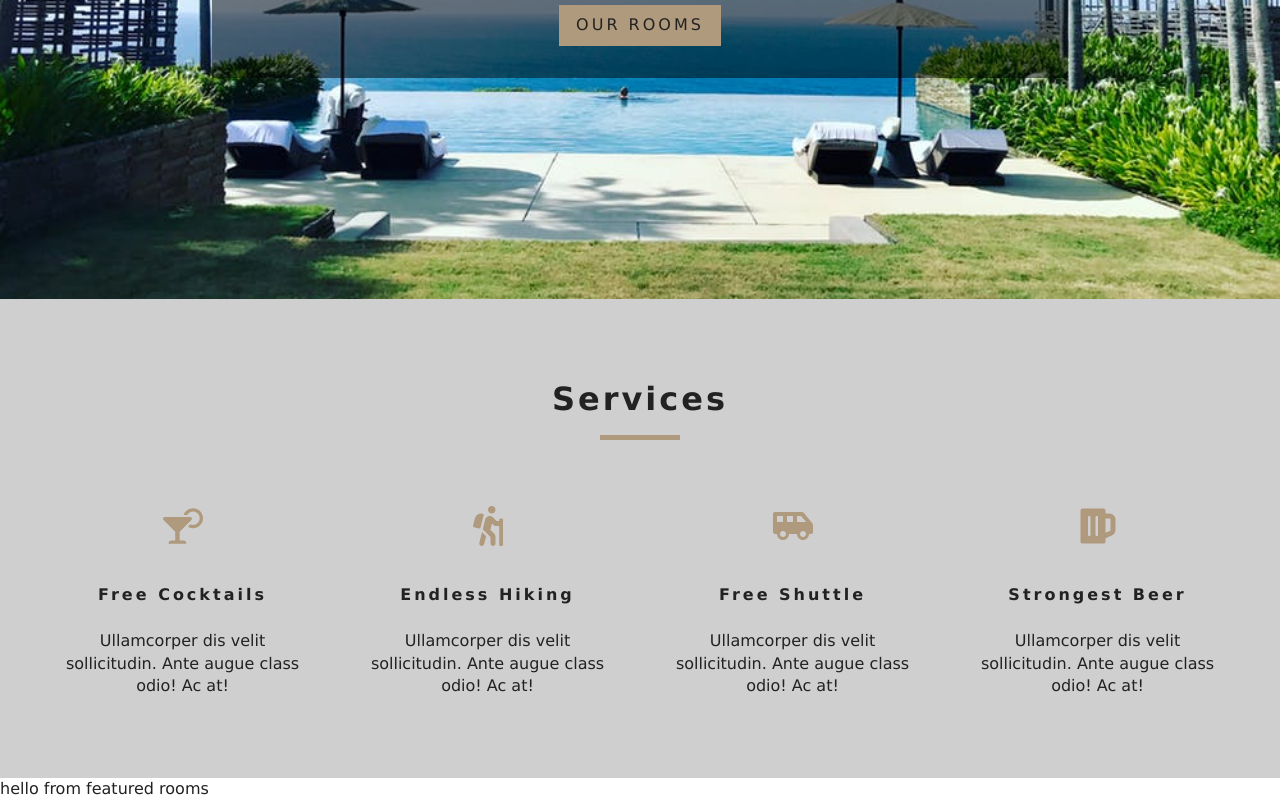
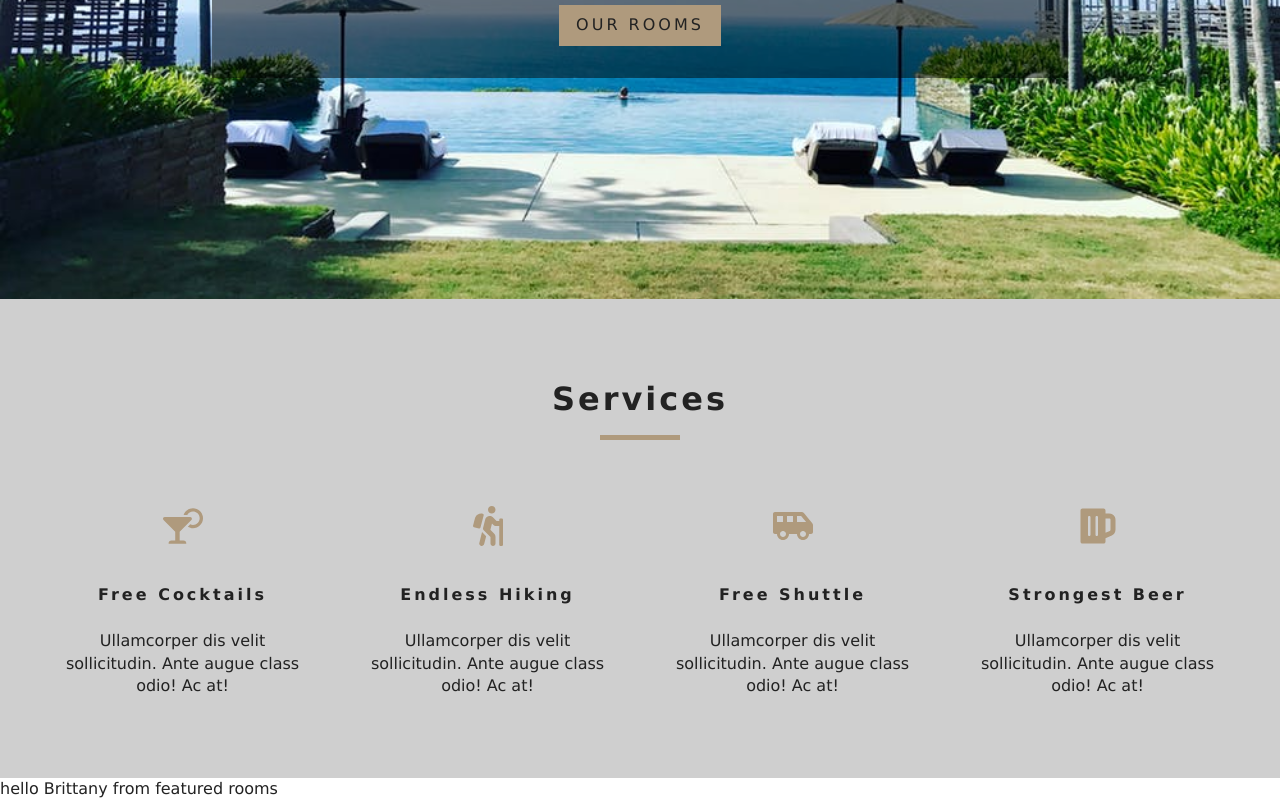
Before and after one commit to BrittanyBlake/resort-reservations, a React (Create React App) app: page / in a window 1280 px wide. Shown: the part 501-1301 px from the top of the page. Built offline with nearby package versions, Linux system fonts and the light colour scheme.

Commit message:
use context to access values in featured rooms

```diff
--- a/src/components/FeaturedRooms.js
+++ b/src/components/FeaturedRooms.js
@@ -3,11 +3,11 @@ import {RoomContext} from '../context'
 
  const FeaturedRooms = () => {
 
-  const value = useContext(RoomContext);
-  console.log(value)
+  const {name, greeting} = useContext(RoomContext);
+  console.log(greeting)
     return (
       <div>
-        <p> hello from featured rooms</p>
+        <p> {greeting} {name} from featured rooms</p>
       </div>
     );
 }
```
